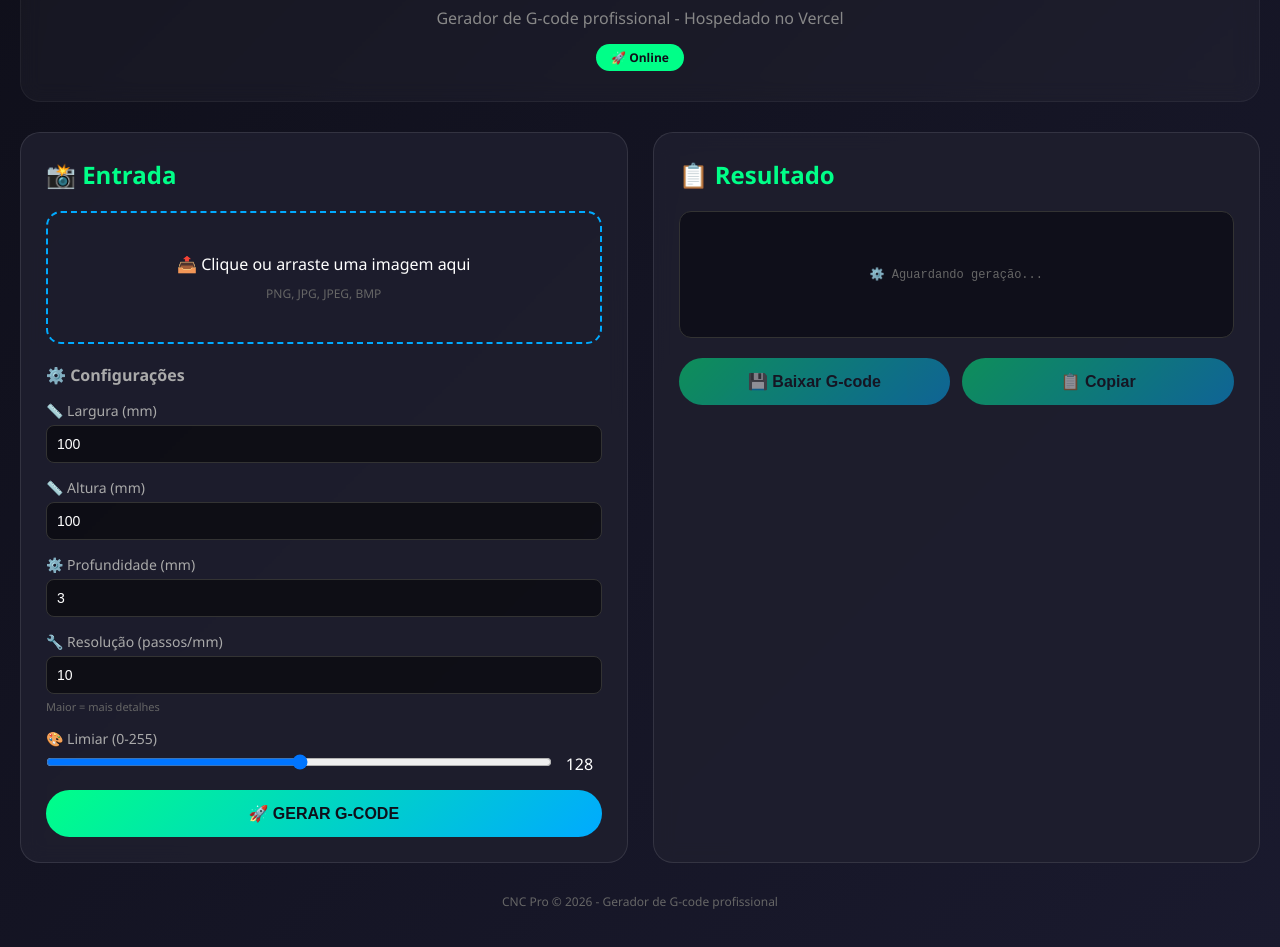
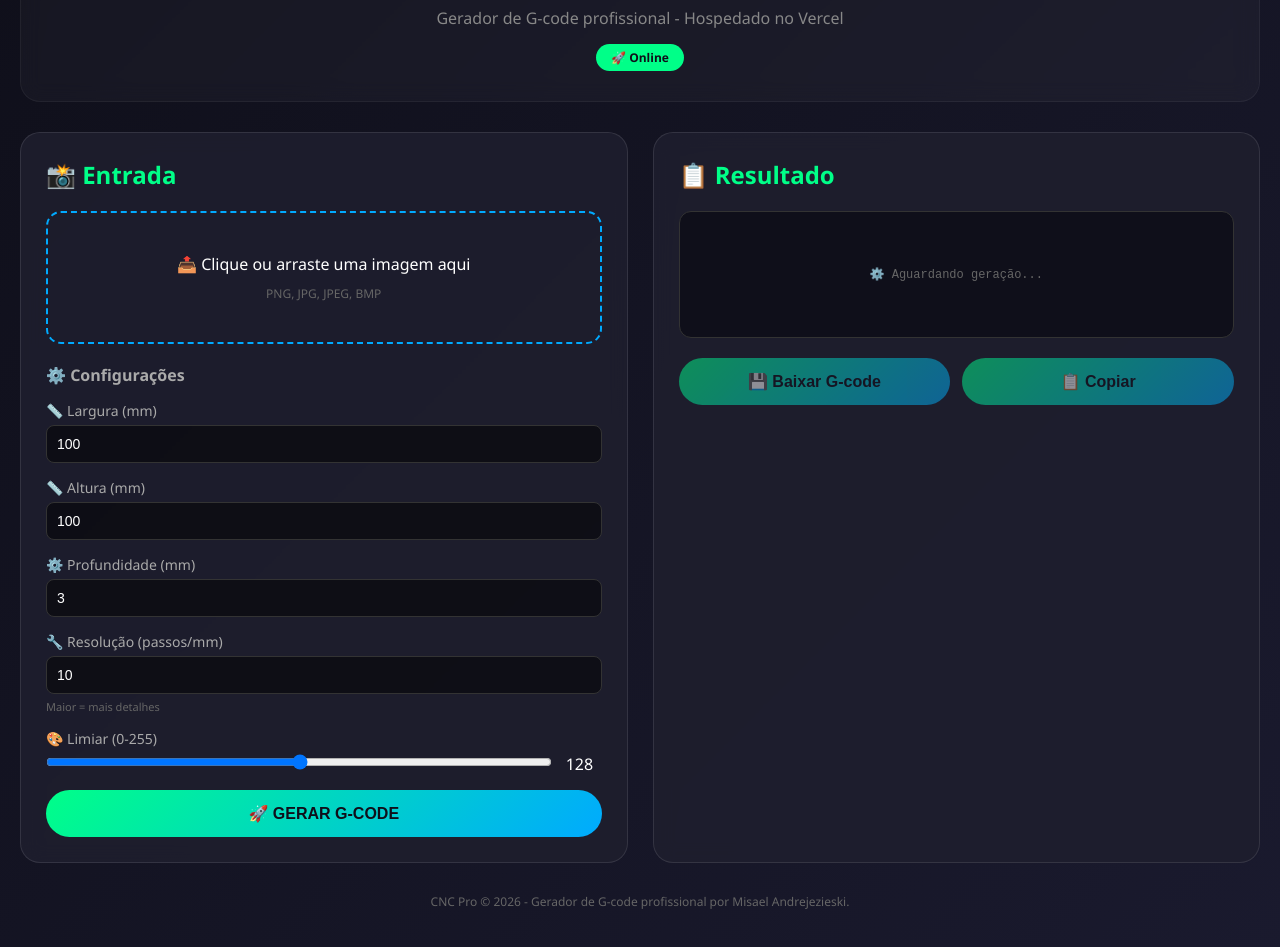
Before and after one commit to MisaAndrejezieski/CNC_Pro, a website: page static/index.html in a window 1280 px wide. Shown: the part 109-1056 px from the top of the page. Drawn offline with Linux system fonts and the light colour scheme.

Commit message:
Update index.html

```diff
--- a/static/index.html
+++ b/static/index.html
@@ -91,7 +91,7 @@
         </div>
 
         <footer>
-            <p>CNC Pro © 2026 - Gerador de G-code profissional</p>
+            <p>CNC Pro © 2026 - Gerador de G-code profissional por Misael Andrejezieski.</p>
         </footer>
     </div>
 
```
